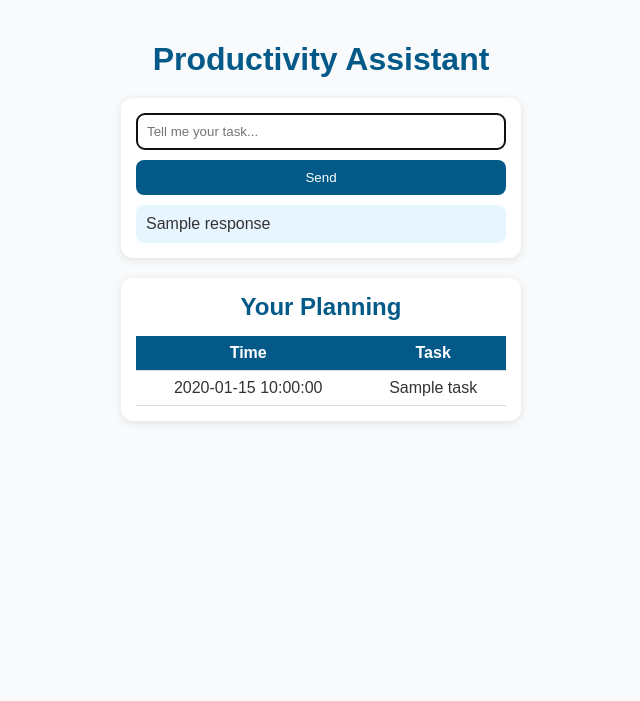
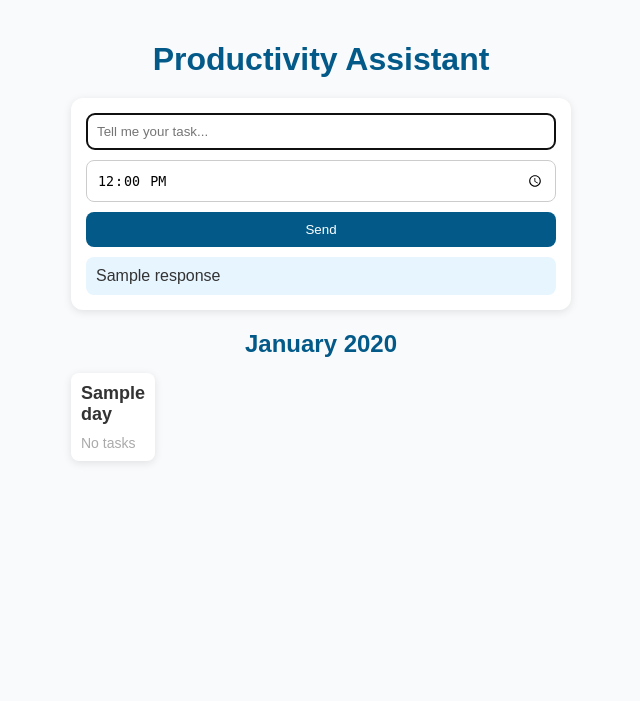
Before and after one commit to SajedehAdelia/Productivite-assistant, a Flask app: template templates/index.html in a window 1280 px wide. Shown: the top 701 px of the page, without its empty margins (319-959 px from the left). Run offline with Flask 3, Linux system fonts and the light colour scheme; the template is opened without the code that fills it: most values are stand-ins (such as "Sample title", 1, 10 or a date in 2020).

Commit message:
dd calendar design and backend

```diff
--- a/app.py
+++ b/app.py
@@ -1,8 +1,7 @@
-from flask import Flask, render_template, request, session, redirect, url_for
-import re
+from flask import Flask, render_template, request
+from datetime import datetime, timedelta
 
 app = Flask(__name__)
-app.secret_key = "verysecretkey"
 
 KEYWORDS = {
     "meeting": "Meeting scheduled",
@@ -13,46 +12,44 @@ KEYWORDS = {
     "appointment": "Appointment set"
 }
 
+tasks = {}
+
+def get_month_days(month, year):
+    """Return a list of days for a given month and year."""
+    first_day = datetime(year, month, 1)
+    last_day = datetime(year, month + 1, 1) - timedelta(days=1)
+
+    days = []
+    for day in range(1, last_day.day + 1):
+        date = datetime(year, month, day)
+        days.append(date)
+
+    return days
+
 @app.route("/", methods=["GET", "POST"])
 def index():
-    if 'planning' not in session:
-        session['planning'] = []
+    today = datetime.now().date()
 
-    response = None
+    if request.method == "POST":
+        user_input = request.form["user_input"]
+        task_time = request.form.get("time", "12:00")
+        task_date = today
 
-    if request.method == 'POST':
-        user_input = request.form['user_input']
+        for keyword, description in KEYWORDS.items():
+            if keyword in user_input.lower():
+                task_description = f"{description} at {task_time}"
 
+                tasks.setdefault(task_date, []).append(task_description)
 
-        time_match = re.search(r'\b(\d{1,2})(?:h|:)?(\d{0,2})?\s*(am|pm)?\b', user_input, re.IGNORECASE)
-        task = user_input
+                response = f"Task added: {task_description} on {task_date.strftime('%Y-%m-%d')}"
+                break
+        else:
+            response = "No recognized task found."
 
-        if time_match:
-            hour = time_match.group(1)
-            minute = time_match.group(2) if time_match.group(2) else "00"
-            ampm = time_match.group(3)
+        return render_template("index.html", response=response, tasks=tasks, month_days=get_month_days(today.month, today.year), today=today)
 
-            if ampm and ampm.lower() == 'pm' and int(hour) < 12:
-                hour = str(int(hour) + 12)
+    return render_template("index.html", tasks=tasks, month_days=get_month_days(today.month, today.year), today=today)
 
-            formatted_time = f"{hour.zfill(2)}:{minute.zfill(2)}"
-            session['planning'].append({'time': formatted_time, 'task': task})
-            session.modified = True
-            response = f"Task added at {formatted_time}!"
-        else:
-            response = "Sorry, I couldn't find a time in your message."
-
-    return render_template('index.html', response=response, planning=session['planning'])
-
-def detect_tasks(text):
-    results = []
-    lower_text = text.lower()
-    for keyword, action in KEYWORDS.items():
-        if keyword in lower_text:
-            results.append(action)
-    if not results:
-        results.append("No tasks detected. Try again!")
-    return results
 
 if __name__ == "__main__":
     app.run(debug=True)
--- a/static/style.css
+++ b/static/style.css
@@ -12,7 +12,7 @@ body {
 
 .container {
     width: 100%;
-    max-width: 400px;
+    max-width: 500px;
 }
 
 h1 {
@@ -34,7 +34,7 @@ form {
     flex-direction: column;
 }
 
-input[type="text"] {
+input[type="text"], input[type="time"] {
     padding: 10px;
     border: 1px solid #ccc;
     border-radius: 8px;
@@ -62,33 +62,52 @@ button:hover {
     border-radius: 8px;
 }
 
-.planning {
-    background: #ffffff;
-    padding: 15px;
-    border-radius: 12px;
+.calendar {
+    margin-top: 20px;
+}
+
+.calendar h2 {
+    text-align: center;
+    margin-bottom: 15px;
+    color: #035A89;
+}
+
+.calendar-grid {
+    display: grid;
+    grid-template-columns: repeat(7, 1fr);
+    gap: 10px;
+}
+
+.calendar-day {
+    background: #fff;
+    padding: 10px;
+    border-radius: 8px;
     box-shadow: 0 2px 8px rgba(0,0,0,0.1);
 }
 
-.planning h2 {
-    margin-top: 0;
-    margin-bottom: 15px;
-    color: #035A89;
-    text-align: center;
+.day-number {
+    font-size: 18px;
+    font-weight: bold;
+    margin-bottom: 10px;
 }
 
-table {
-    width: 100%;
-    border-collapse: collapse;
+.task-list {
+    font-size: 14px;
+    color: #555;
 }
 
-th, td {
-    padding: 8px 12px;
-    text-align: center;
-    border-bottom: 1px solid #ddd;
+.task {
+    background-color: #035A89;
+    color: white;
+    padding: 5px;
+    border-radius: 5px;
+    margin-bottom: 5px;
 }
 
-thead {
-    background-color: #035A89;
-    color: white;
-    border-radius: 8px;
+.no-task {
+    color: #aaa;
 }
+
+.today {
+    background-color: #DFF0D8; /* Light green to highlight today */
+}
--- a/templates/index.html
+++ b/templates/index.html
@@ -8,11 +8,12 @@
 </head>
 <body>
     <div class="container">
-        <h1> Productivity Assistant</h1>
+        <h1>Productivity Assistant</h1>
 
         <div class="chatbox">
             <form method="POST">
                 <input type="text" name="user_input" placeholder="Tell me your task..." required autofocus>
+                <input type="time" name="time" value="12:00" required>
                 <button type="submit">Send</button>
             </form>
 
@@ -23,27 +24,26 @@
             {% endif %}
         </div>
 
-        {% if planning %}
-        <div class="planning">
-            <h2> Your Planning</h2>
-            <table>
-                <thead>
-                    <tr>
-                        <th>Time</th>
-                        <th>Task</th>
-                    </tr>
-                </thead>
-                <tbody>
-                    {% for event in planning %}
-                    <tr>
-                        <td>{{ event.time }}</td>
-                        <td>{{ event.task }}</td>
-                    </tr>
-                    {% endfor %}
-                </tbody>
-            </table>
+        <div class="calendar">
+            <h2>{{ today.strftime('%B %Y') }}</h2>
+            <div class="calendar-grid">
+                {% for day in month_days %}
+                    <div class="calendar-day {% if day.date() == today %}today{% endif %}">
+                        <div class="day-number">{{ day.day }}</div>
+                        <div class="task-list">
+                            {% if tasks.get(day.date()) %}
+                                {% for task in tasks[day.date()] %}
+                                    <div class="task">{{ task }}</div>
+                                {% endfor %}
+                            {% else %}
+                                <div class="no-task">No tasks</div>
+                            {% endif %}
+                        </div>
+                    </div>
+                {% endfor %}
+            </div>
         </div>
-        {% endif %}
+
     </div>
 </body>
 </html>
```
